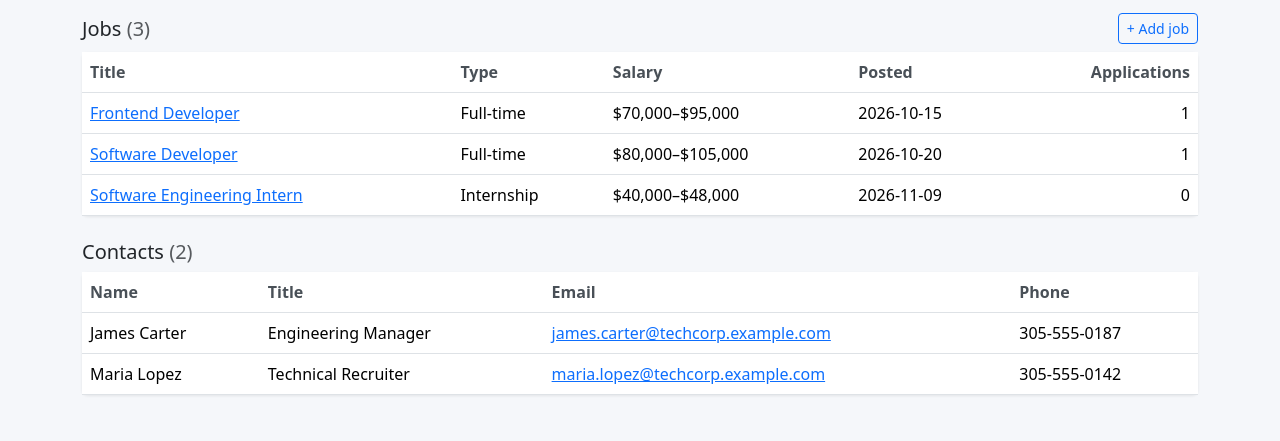
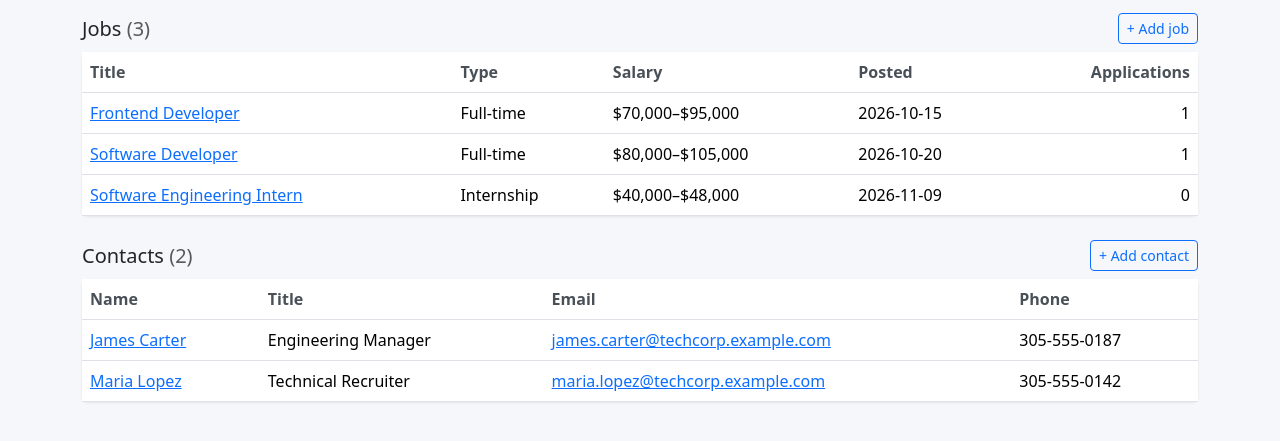
Before and after one commit to KhangHo10/job-application-tracker, a Flask app: page /companies/1 in a window 1280 px wide. Shown: the part 345-786 px from the top of the page. Run offline with Flask 3, Linux system fonts and the light colour scheme; data comes from the database, SQL or seed files in the repository.

Commit message:
Add contacts CRUD with company filter and cross-links

```diff
--- a/app.py
+++ b/app.py
@@ -122,7 +122,7 @@ def companies_detail(company_id):
         "company_detail.html",
         company=company,
         jobs=db.get_jobs(company_id=company_id),
-        contacts=db.get_company_contacts(company_id),
+        contacts=db.get_contacts(company_id=company_id),
         cascade=db.get_company_cascade_counts(company_id),
     )
 
@@ -309,7 +309,7 @@ def applications_new():
 def applications_detail(application_id):
     application = db.get_application(application_id) or abort(404)
     return render_template("application_detail.html", application=application,
-                           contacts=db.get_company_contacts(application["company_id"]))
+                           contacts=db.get_contacts(company_id=application["company_id"]))
 
 
 @app.route("/applications/<int:application_id>/edit", methods=["GET", "POST"])
@@ -338,13 +338,77 @@ def applications_delete(application_id):
 
 
 # ---------------------------------------------------------------------
-# Placeholders until each section is built
+# Contacts
 # ---------------------------------------------------------------------
+
+def validate_contact_form(form):
+    """validate_contact plus the company dropdown."""
+    data, errors = validate_contact(form)
+    data["company_id"] = parse_int(form.get("company_id") or "")
+    if data["company_id"] is None:
+        errors.insert(0, "Please choose a company.")
+    elif db.get_company(data["company_id"]) is None:
+        errors.insert(0, "The selected company no longer exists.")
+    return data, errors
+
+
+def render_contact_form(form, contact=None, status=200):
+    return render_template("contact_form.html", form=form, contact=contact,
+                           companies=db.get_company_options()), status
+
 
 @app.route("/contacts")
 def contacts():
-    return render_template("base.html", title="Contacts")
+    company_id = parse_int(request.args.get("company_id") or "")
+    return render_template("contacts.html", contacts=db.get_contacts(company_id=company_id),
+                           companies=db.get_company_options(), selected_company_id=company_id)
 
+
+@app.route("/contacts/new", methods=["GET", "POST"])
+def contacts_new():
+    if request.method == "POST":
+        data, errors = validate_contact_form(request.form)
+        if not errors:
+            contact_id = db.create_contact(data)
+            flash(f"Added {data['contact_name']}.", "success")
+            return redirect(url_for("contacts_detail", contact_id=contact_id))
+        flash_errors(errors)
+        return render_contact_form(request.form, status=400)
+    # ?company_id=N pre-selects the company (from the company detail page).
+    return render_contact_form({"company_id": parse_int(request.args.get("company_id") or "")})
+
+
+@app.route("/contacts/<int:contact_id>")
+def contacts_detail(contact_id):
+    contact = db.get_contact(contact_id) or abort(404)
+    return render_template("contact_detail.html", contact=contact)
+
+
+@app.route("/contacts/<int:contact_id>/edit", methods=["GET", "POST"])
+def contacts_edit(contact_id):
+    contact = db.get_contact(contact_id) or abort(404)
+    if request.method == "POST":
+        data, errors = validate_contact_form(request.form)
+        if not errors:
+            db.update_contact(contact_id, data)
+            flash(f"Updated {data['contact_name']}.", "success")
+            return redirect(url_for("contacts_detail", contact_id=contact_id))
+        flash_errors(errors)
+        return render_contact_form(request.form, contact=contact, status=400)
+    return render_contact_form(contact, contact=contact)
+
+
+@app.route("/contacts/<int:contact_id>/delete", methods=["POST"])
+def contacts_delete(contact_id):
+    contact = db.get_contact(contact_id) or abort(404)
+    db.delete_contact(contact_id)
+    flash(f"Deleted {contact['contact_name']} ({contact['company_name']}).", "success")
+    return redirect(url_for("contacts"))
+
+
+# ---------------------------------------------------------------------
+# Placeholders until each section is built
+# ---------------------------------------------------------------------
 
 @app.route("/job-match")
 def job_match():
--- a/database.py
+++ b/database.py
@@ -165,13 +165,6 @@ def get_company_cascade_counts(company_id):
 def delete_company(company_id):
     """Delete a company; its jobs, their applications, and its contacts cascade."""
     return _execute("DELETE FROM companies WHERE company_id = %s", (company_id,))
-
-
-def get_company_contacts(company_id):
-    return _fetch_all(
-        "SELECT * FROM contacts WHERE company_id = %s ORDER BY contact_name",
-        (company_id,),
-    )
 
 
 # ---------------------------------------------------------------------
@@ -352,3 +345,45 @@ def delete_application(application_id):
 # ---------------------------------------------------------------------
 
 CONTACT_FIELDS = ("contact_name", "title", "email", "phone", "linkedin_url", "notes")
+
+_CONTACT_SELECT = """
+    SELECT ct.*, c.company_name
+    FROM contacts ct
+    JOIN companies c ON c.company_id = ct.company_id
+"""
+
+
+def get_contacts(company_id=None):
+    """All contacts with company name, optionally for one company."""
+    sql, params = _CONTACT_SELECT, ()
+    if company_id is not None:
+        sql += " WHERE ct.company_id = %s"
+        params = (company_id,)
+    sql += " ORDER BY ct.contact_name, ct.contact_id"
+    return _fetch_all(sql, params)
+
+
+def get_contact(contact_id):
+    return _fetch_one(_CONTACT_SELECT + " WHERE ct.contact_id = %s", (contact_id,))
+
+
+def create_contact(data):
+    return _insert(
+        """INSERT INTO contacts (company_id, contact_name, title, email, phone, linkedin_url, notes)
+           VALUES (%s, %s, %s, %s, %s, %s, %s)""",
+        tuple(data[f] for f in ("company_id",) + CONTACT_FIELDS),
+    )
+
+
+def update_contact(contact_id, data):
+    return _execute(
+        """UPDATE contacts
+           SET company_id = %s, contact_name = %s, title = %s, email = %s,
+               phone = %s, linkedin_url = %s, notes = %s
+           WHERE contact_id = %s""",
+        tuple(data[f] for f in ("company_id",) + CONTACT_FIELDS) + (contact_id,),
+    )
+
+
+def delete_contact(contact_id):
+    return _execute("DELETE FROM contacts WHERE contact_id = %s", (contact_id,))
--- a/templates/application_detail.html
+++ b/templates/application_detail.html
@@ -77,7 +77,7 @@
     <ul class="list-group list-group-flush">
         {% for c in contacts %}
         <li class="list-group-item">
-            <strong>{{ c.contact_name }}</strong>{% if c.title %} · {{ c.title }}{% endif %}
+            <strong><a href="{{ url_for('contacts_detail', contact_id=c.contact_id) }}">{{ c.contact_name }}</a></strong>{% if c.title %} · {{ c.title }}{% endif %}
             {% if c.email %}<br><a href="mailto:{{ c.email }}">{{ c.email }}</a>{% endif %}
             {% if c.phone %}<span class="text-muted ms-2">{{ c.phone }}</span>{% endif %}
         </li>
--- a/templates/company_detail.html
+++ b/templates/company_detail.html
@@ -72,7 +72,10 @@
     {% endif %}
 </div>
 
-<h2 class="h5">Contacts <span class="text-muted fw-normal">({{ contacts | length }})</span></h2>
+<div class="d-flex justify-content-between align-items-center mb-2">
+    <h2 class="h5 mb-0">Contacts <span class="text-muted fw-normal">({{ contacts | length }})</span></h2>
+    <a class="btn btn-sm btn-outline-primary" href="{{ url_for('contacts_new', company_id=company.company_id) }}">+ Add contact</a>
+</div>
 <div class="card">
     {% if contacts %}
     <div class="table-responsive">
@@ -88,7 +91,7 @@
             <tbody>
                 {% for contact in contacts %}
                 <tr>
-                    <td>{{ contact.contact_name }}</td>
+                    <td><a href="{{ url_for('contacts_detail', contact_id=contact.contact_id) }}">{{ contact.contact_name }}</a></td>
                     <td>{{ contact.title or "—" }}</td>
                     <td>{% if contact.email %}<a href="mailto:{{ contact.email }}">{{ contact.email }}</a>{% else %}—{% endif %}</td>
                     <td class="text-nowrap">{{ contact.phone or "—" }}</td>
```
Also changed, not shown: templates/contact_detail.html (added, +42 -0 lines), templates/contact_form.html (added, +66 -0 lines), templates/contacts.html (added, +65 -0 lines).
